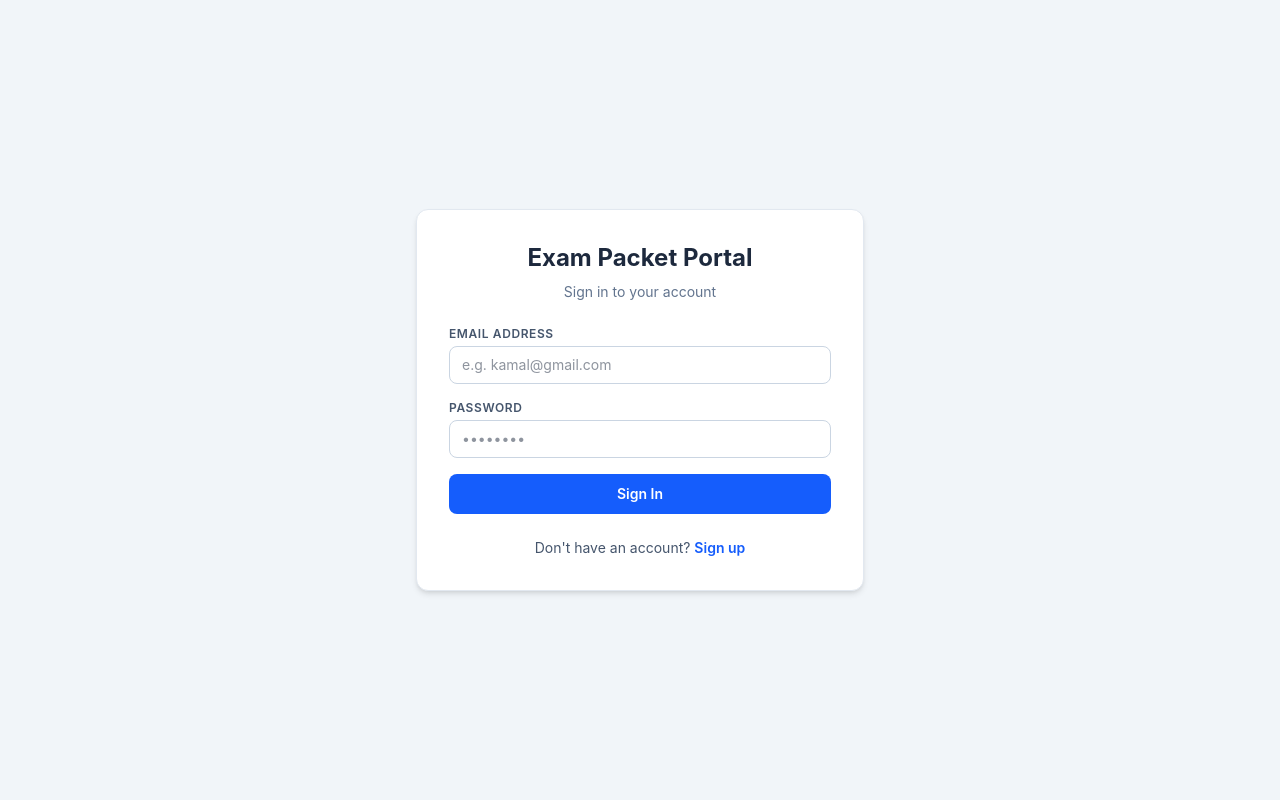
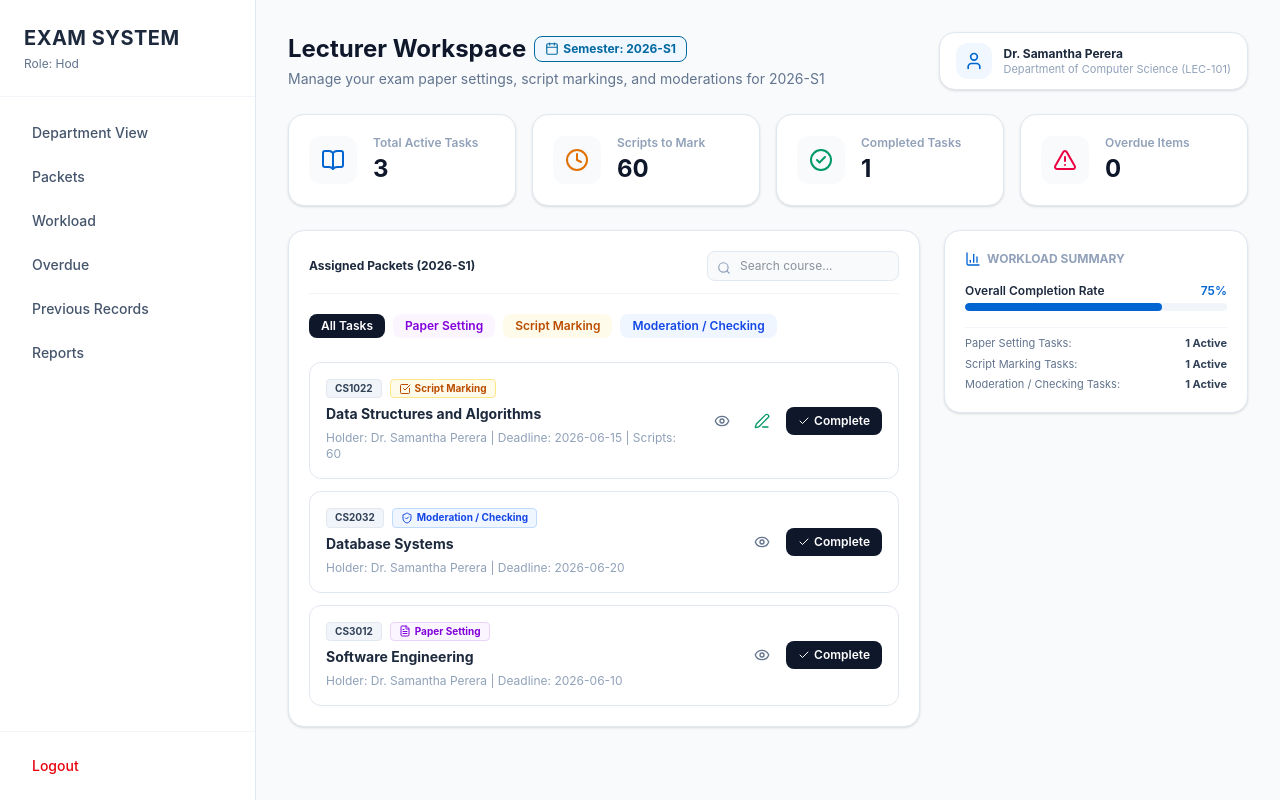
Before and after one commit to plnsliyanage/exam-paper-management-system-frontend, a React (Vite) app: page /lecturer in a window 1280 px wide. Before the commit this address led to /login. Built offline with nearby package versions, Linux system fonts and the light colour scheme.

Commit message:
Updated hod part

```diff
--- a/src/App.jsx
+++ b/src/App.jsx
@@ -1,4 +1,4 @@
-import React, { useState, useEffect } from "react";
+import React, { useState } from "react";
 import {
   BrowserRouter as Router,
   Routes,
@@ -33,46 +33,23 @@ import ArPacketsPage from "./pages/ar/ArPacketsPage";
 import ArAuditLogsPage from "./pages/ar/ArAuditLogsPage";
 
 export default function App() {
-  const [user, setUser] = useState(null);
-
-  useEffect(() => {
-    const savedUser = localStorage.getItem("user");
-    if (savedUser) {
-      try {
-        setUser(JSON.parse(savedUser));
-      } catch (e) {
-        localStorage.removeItem("user");
-      }
-    }
-  }, []);
-
-  const roleKey = user ? user.role.toLowerCase() : "lecturer";
+  // Hardcode role to 'hod' for your testing workflow
+  const [user, setUser] = useState({ name: "Test HOD", role: "hod" });
+  const roleKey = "hod";
 
   return (
     <Router>
+      <div className="flex min-h-screen bg-slate-50 font-sans antialiased text-slate-800">
+        <Sidebar currentRole={roleKey} />
+        <main className="flex-1 overflow-x-hidden">
           <Routes>
             {/* Public Routes */}
             <Route path="/login" element={<LoginPage setUser={setUser} />} />
             <Route path="/signup" element={<SignupPage />} />
 
-        {/* Protected Dashboard Routes */}
-        <Route
-          path="/*"
-          element={
-            !user ? (
-              <Navigate to="/login" replace />
-            ) : (
-              <div className="flex min-h-screen bg-slate-50 font-sans antialiased text-slate-800">
-                <Sidebar currentRole={roleKey} setRole={() => {}} />
-                <main className="flex-1 overflow-x-hidden">
-                  <Routes>
-                    {/* Lecturer Routes */}
             {/* Lecturer Routes */}
             <Route path="/lecturer" element={<LecturerDashboard />} />
-                    <Route
-                      path="/lecturer/packets"
-                      element={<LecturerPacketsPage />}
-                    />
+            <Route path="/lecturer/packets" element={<LecturerPacketsPage />} />
             <Route
               path="/lecturer/previous"
               element={<LecturerPreviousRecordsPage />}
@@ -88,16 +65,10 @@ export default function App() {
 
             {/* HOD Routes */}
             <Route path="/hod" element={<HodDepartmentView />} />
-                    <Route
-                      path="/hod/packets"
-                      element={<HodDepartmentPacketsPage />}
-                    />
+            <Route path="/hod/packets" element={<HodDepartmentPacketsPage />} />
             <Route path="/hod/workload" element={<HodWorkloadPage />} />
             <Route path="/hod/overdue" element={<HodOverduePage />} />
-                    <Route
-                      path="/hod/previous"
-                      element={<HodPreviousRecordsPage />}
-                    />
+            <Route path="/hod/previous" element={<HodPreviousRecordsPage />} />
             <Route path="/hod/reports" element={<HodReportsPage />} />
 
             {/* AR Routes */}
@@ -107,24 +78,15 @@ export default function App() {
               path="/ar/printing"
               element={<ArUserAndPrintingManagement />}
             />
-                    <Route
-                      path="/ar/users"
-                      element={<ArUserAndPrintingManagement />}
-                    />
+            <Route path="/ar/users" element={<ArUserAndPrintingManagement />} />
             <Route path="/ar/logs" element={<ArAuditLogsPage />} />
 
-                    {/* Catch-all redirect */}
-                    <Route
-                      path="*"
-                      element={<Navigate to={`/${roleKey}`} replace />}
-                    />
+            {/* Default Landing / Catch-all */}
+            <Route path="/" element={<Navigate to="/hod" replace />} />
+            <Route path="*" element={<Navigate to="/hod" replace />} />
           </Routes>
         </main>
       </div>
-            )
-          }
-        />
-      </Routes>
     </Router>
   );
 }
--- a/src/components/Sidebar.jsx
+++ b/src/components/Sidebar.jsx
@@ -1,113 +1,84 @@
 import React from "react";
-import { NavLink, useNavigate } from "react-router-dom";
-import {
-  LayoutDashboard,
-  FileText,
-  Calendar,
-  Printer,
-  Users,
-  BarChart3,
-  ClipboardList,
-  History,
-  FileSpreadsheet,
-  Bell,
-  LogOut,
-} from "lucide-react";
+import { Link, useLocation, useNavigate } from "react-router-dom";
 
 export default function Sidebar({ currentRole }) {
+  const location = useLocation();
   const navigate = useNavigate();
 
   const handleLogout = () => {
-    // Clear user session/storage if applicable
     localStorage.removeItem("user");
-    // Redirect to login or home route
     navigate("/login");
   };
 
-  const roleMenus = {
-    lecturer: [
-      { name: "Dashboard", path: "/lecturer", icon: LayoutDashboard },
-
-      { name: "Previous Records", path: "/lecturer/previous", icon: History },
-      {
-        name: "Calendar & Deadlines",
-        path: "/lecturer/calendar",
-        icon: Calendar,
-      },
-      { name: "Notifications", path: "/lecturer/notifications", icon: Bell },
-    ],
-    hod: [
-      { name: "Overview", path: "/hod", icon: LayoutDashboard },
-      { name: "Department Packets", path: "/hod/packets", icon: FileText },
-      {
-        name: "Workload & Performance",
-        path: "/hod/workload",
-        icon: BarChart3,
-      },
-      { name: "Overdue Monitoring", path: "/hod/overdue", icon: ClipboardList },
-      { name: "Previous Records", path: "/hod/previous", icon: History },
-      {
-        name: "Reports & Analytics",
-        path: "/hod/reports",
-        icon: FileSpreadsheet,
-      },
-    ],
-    ar: [
-      { name: "Faculty Overview", path: "/ar", icon: LayoutDashboard },
-      { name: "Packet Management", path: "/ar/packets", icon: FileText },
-      { name: "Printing Schedule", path: "/ar/printing", icon: Printer },
-      { name: "User Management", path: "/ar/users", icon: Users },
-      { name: "Audit Logs", path: "/ar/logs", icon: History },
-    ],
+  // Define navigation links based on current role
+  const getNavLinks = () => {
+    switch (currentRole) {
+      case "lecturer":
+        return [
+          { name: "Dashboard", path: "/lecturer" },
+          { name: "Packets", path: "/lecturer/packets" },
+          { name: "Previous Records", path: "/lecturer/previous" },
+          { name: "Calendar", path: "/lecturer/calendar" },
+          { name: "Notifications", path: "/lecturer/notifications" },
+        ];
+      case "hod":
+        return [
+          { name: "Department View", path: "/hod" },
+          { name: "Packets", path: "/hod/packets" },
+          { name: "Workload", path: "/hod/workload" },
+          { name: "Overdue", path: "/hod/overdue" },
+          { name: "Previous Records", path: "/hod/previous" },
+          { name: "Reports", path: "/hod/reports" },
+        ];
+      case "ar":
+        return [
+          { name: "Overview", path: "/ar" },
+          { name: "Packets", path: "/ar/packets" },
+          { name: "User & Printing", path: "/ar/printing" },
+          { name: "Audit Logs", path: "/ar/logs" },
+        ];
+      default:
+        return [];
+    }
   };
 
+  const links = getNavLinks();
+
   return (
-    <aside className="w-64 bg-slate-900 text-slate-300 flex flex-col h-screen sticky top-0">
-      <div className="p-5 border-b border-slate-800">
-        <h1 className="text-xl font-bold text-white tracking-wide">
-          ExamFlow Pro
+    <aside className="w-64 bg-white border-r border-slate-200 flex flex-col min-h-screen">
+      <div className="p-6 border-b border-slate-100">
+        <h1 className="text-xl font-bold text-slate-800 uppercase tracking-wide">
+          Exam System
         </h1>
-        <p className="text-xs text-slate-400 mt-1">
-          Academic Packet Management
+        <p className="text-xs text-slate-500 mt-1 capitalize">
+          Role: {currentRole}
         </p>
       </div>
 
-      <nav className="flex-1 px-3 py-4 space-y-1 overflow-y-auto">
-        {roleMenus[currentRole]?.map((item) => {
-          const Icon = item.icon;
+      <nav className="flex-1 p-4 space-y-1">
+        {links.map((link) => {
+          const isActive = location.pathname === link.path;
           return (
-            <NavLink
-              key={item.path}
-              to={item.path}
-              end={item.path === `/${currentRole}`}
-              className={({ isActive }) =>
-                `flex items-center gap-3 px-3 py-2.5 rounded-lg text-sm font-medium transition-colors ${
-                  isActive
-                    ? "bg-brand-600 text-white"
-                    : "text-slate-400 hover:bg-slate-800 hover:text-slate-200"
-                }`
-              }
+            <Link
+              key={link.path}
+              to={link.path}
+              className={`block px-4 py-2.5 rounded-lg text-sm font-medium transition-colors ${
+                isActive
+                  ? "bg-blue-50 text-blue-600"
+                  : "text-slate-600 hover:bg-slate-50 hover:text-slate-900"
+              }`}
             >
-              <Icon className="w-5 h-5" />
-              {item.name}
-            </NavLink>
+              {link.name}
+            </Link>
           );
         })}
       </nav>
 
-      <div className="p-4 border-t border-slate-800 space-y-3">
-        <div className="text-xs text-slate-500">
-          Logged in as:{" "}
-          <span className="text-slate-300 font-medium capitalize">
-            {currentRole}_01
-          </span>
-        </div>
-
+      <div className="p-4 border-t border-slate-100">
         <button
           onClick={handleLogout}
-          className="w-full flex items-center gap-3 px-3 py-2 rounded-lg text-sm font-medium text-rose-400 hover:bg-rose-500/10 hover:text-rose-300 transition-colors"
+          className="w-full px-4 py-2 text-sm font-medium text-red-600 hover:bg-red-50 rounded-lg transition-colors text-left"
         >
-          <LogOut className="w-4 h-4" />
           Logout
         </button>
       </div>
```
Lines whose indentation alone changed are shown as unchanged.
